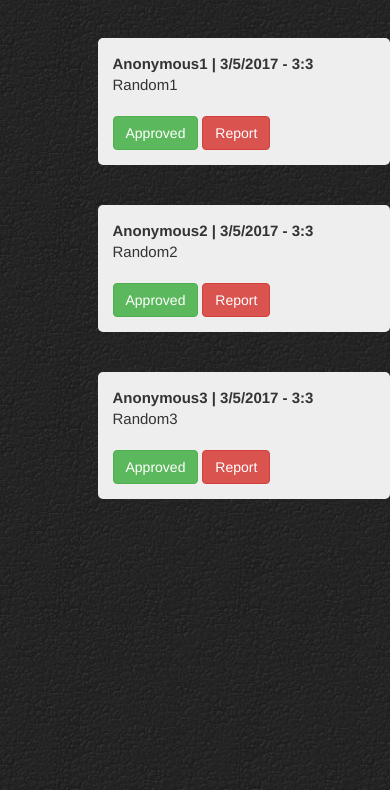
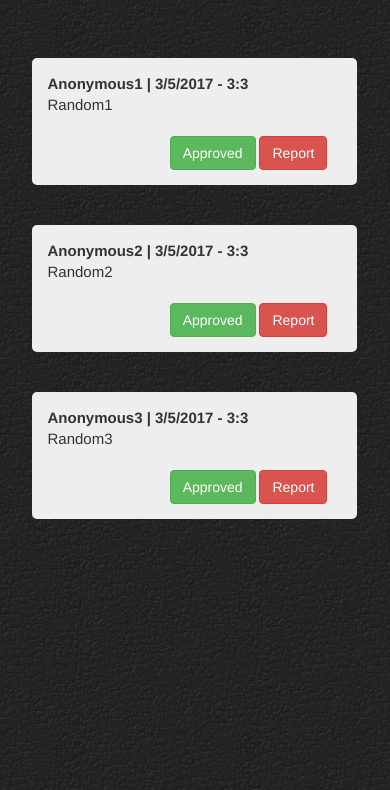
Before and after one commit to jsmont/harambot, a plain HTML site: page static/index.html in a window 390 px wide. Shown: the part 54-844 px from the top of the page. Drawn offline with nearby package versions, Linux system fonts and the light colour scheme.

Commit message:
responsive

```diff
--- a/static/index.html
+++ b/static/index.html
@@ -11,6 +11,10 @@
         <nav class="navbar navbar-inverse">
             <div id="navbrand">Harambot</div>
         </nav>
-        <div id="msgcontainer"></div>
+        <div class="container">
+            <div class="row">
+                <div id="msgcontainer"></div>
+            </div>
+        </div>
     </body>
 </html>
--- a/static/index.js
+++ b/static/index.js
@@ -8,12 +8,12 @@ $(document).ready(function(){
             var minute = todayTime.getMinutes();
             return month + "/" + day + "/" + year + " - " + hour + ":" + minute;
         }
-        var item = "<div class='comment-box col-md-6 col-xs-offset-3' data-id='1'>\
+        var item = "<div class='comment-box col-xs-10 col-xs-offset-1 col-md-8 col-md-offset-2'>\
             <dl>\
                 <dt>"+ a[i].username +" | "+ GetFormattedDate(a[i].timestamp) + "</dt>\
                 <dd>"+ a[i].message +"</dd>\
             </dl>\
-            <div class='buttons col-md-offset-9'>\
+            <div class='text-right col-md-12'>\
                 <button type'button' class='btn approved btn-success'>Approved</button>\
                 <button type='button' class='btn report btn-danger'>Report</button>\
             </div>\
```
